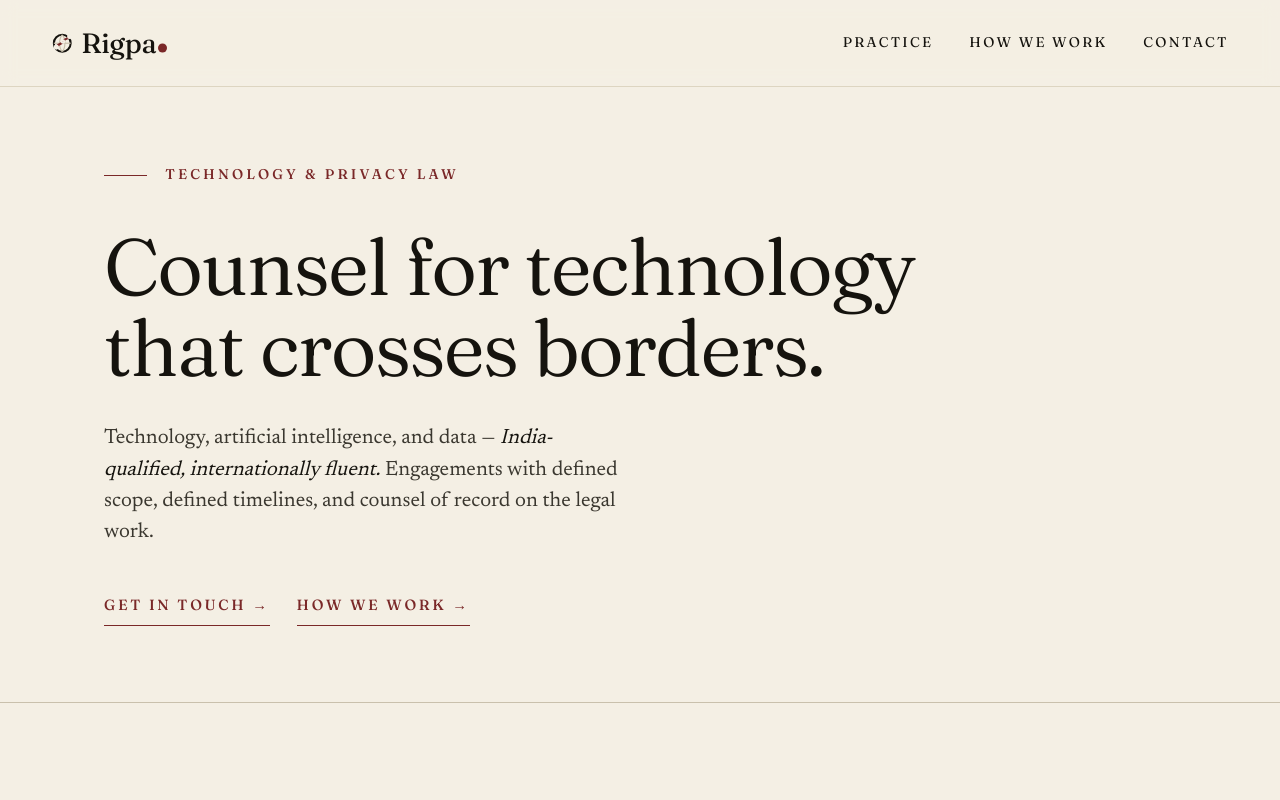
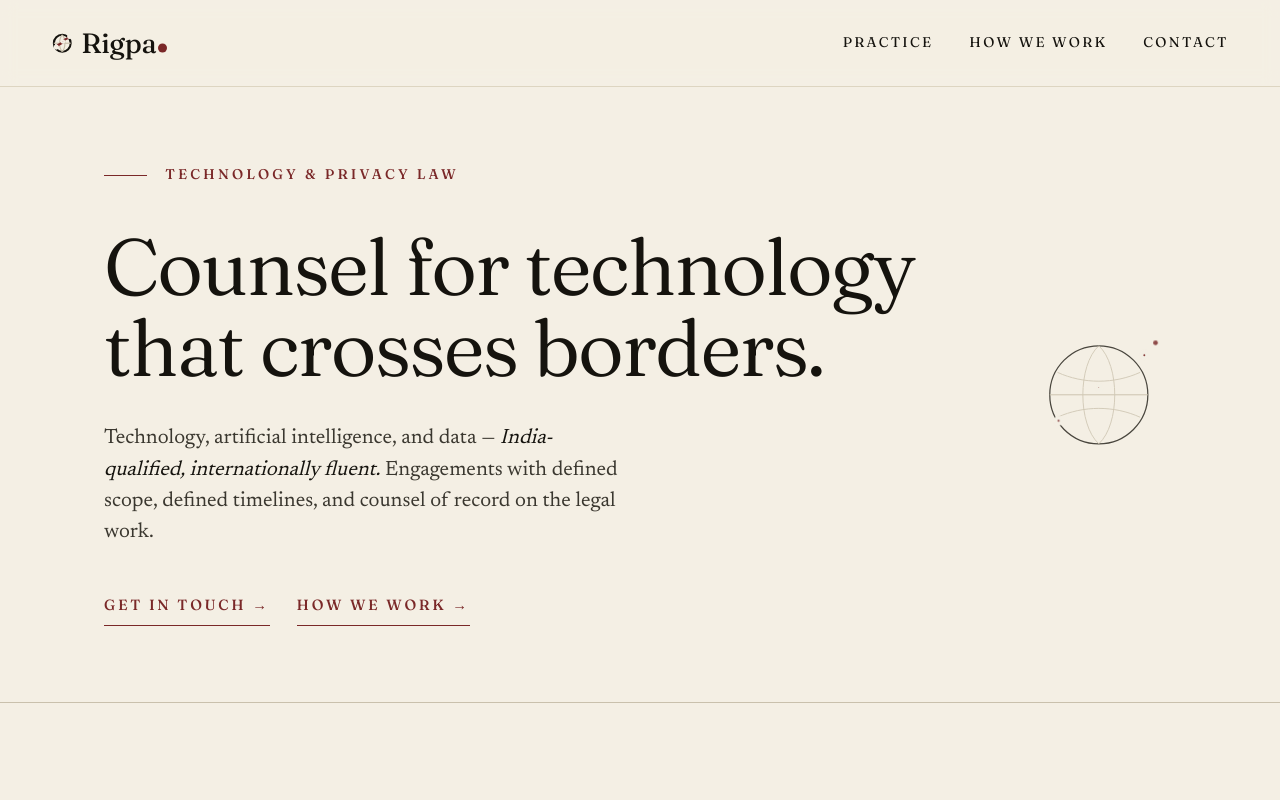
Before and after one commit to AnikaKhandekar24/rigpa-site-testing, a Next.js app: page / in a window 1280 px wide. Shown: the top 800 px of the page. Built offline with nearby package versions, Linux system fonts and the light colour scheme.

Commit message:
Add animated hero logo

```diff
--- a/app/page.tsx
+++ b/app/page.tsx
@@ -1,4 +1,5 @@
 import { FlowStep } from "@/components/FlowStep";
+import { HeroLogo } from "@/components/HeroLogo";
 import { Item } from "@/components/Item";
 import { PracticeRow } from "@/components/PracticeRow";
 import { SectionHeading } from "@/components/SectionHeading";
@@ -11,6 +12,8 @@ export default function Home() {
   return (
     <>
       <header className="hero wrap" id="top">
+        <div className="hero-inner">
+          <div className="hero-copy">
             <p className="eyebrow">{hero.eyebrow}</p>
             <h1>{hero.title}</h1>
             <p className="lede">
@@ -28,6 +31,9 @@ export default function Home() {
                   {cta.label} <span aria-hidden="true">→</span>
                 </a>
               ))}
+            </div>
+          </div>
+          <HeroLogo />
         </div>
       </header>
 
--- /dev/null
+++ b/components/HeroLogo.tsx
@@ -0,0 +1,30 @@
+export function HeroLogo() {
+  return (
+    <div className="hero-logo" aria-hidden="true">
+      <svg className="hero-logo-mark" viewBox="0 0 260 260" role="presentation">
+        <circle className="hero-logo-ring" cx="130" cy="130" r="83" />
+        <path className="hero-logo-line" d="M47 130H213" />
+        <path
+          className="hero-logo-line hero-logo-line-soft"
+          d="M130 47C94 80 94 180 130 213M130 47C166 80 166 180 130 213"
+        />
+        <path
+          className="hero-logo-line hero-logo-line-soft"
+          d="M60 92C104 112 156 112 200 92M60 168C104 148 156 148 200 168"
+        />
+        <path
+          className="hero-logo-route hero-logo-route-shadow"
+          d="M62 174C86 128 107 154 130 118C153 82 181 102 207 63"
+        />
+        <path
+          className="hero-logo-route"
+          d="M62 174C86 128 107 154 130 118C153 82 181 102 207 63"
+        />
+        <circle className="hero-logo-node" cx="62" cy="174" r="5" />
+        <circle className="hero-logo-node hero-logo-node-mid" cx="130" cy="118" r="4" />
+        <circle className="hero-logo-node" cx="207" cy="63" r="5" />
+        <circle className="hero-logo-dot-large" cx="226" cy="42" r="4" />
+      </svg>
+    </div>
+  );
+}
--- a/styles/globals.css
+++ b/styles/globals.css
@@ -51,6 +51,12 @@ body {
 @media (prefers-reduced-motion: reduce) {
   html {
     scroll-behavior: auto;
+  }
+
+  .hero-logo-route,
+  .hero-logo-node {
+    animation: none;
+    stroke-dashoffset: 0;
   }
 }
 
@@ -267,6 +273,116 @@ nav.top li {
   padding-bottom: clamp(3.5rem, 6vw, 5.75rem);
 }
 
+.hero-inner {
+  display: grid;
+  grid-template-columns: minmax(0, 1fr) clamp(8rem, 12vw, 10rem);
+  align-items: center;
+  gap: clamp(1.5rem, 3vw, 3rem);
+}
+
+.hero-copy {
+  min-width: 0;
+}
+
+.hero-logo {
+  justify-self: end;
+  width: clamp(8.5rem, 12vw, 10rem);
+  opacity: 0.92;
+}
+
+.hero-logo-mark {
+  display: block;
+  width: 100%;
+  height: auto;
+  overflow: visible;
+}
+
+.hero-logo-ring,
+.hero-logo-line,
+.hero-logo-route {
+  fill: none;
+  vector-effect: non-scaling-stroke;
+}
+
+.hero-logo-ring {
+  stroke: var(--ink-soft);
+  stroke-width: 1.25;
+}
+
+.hero-logo-line {
+  stroke: var(--rule);
+  stroke-width: 1;
+}
+
+.hero-logo-line-soft {
+  opacity: 0.82;
+}
+
+.hero-logo-route {
+  stroke: var(--oxblood);
+  stroke-linecap: round;
+  stroke-width: 2.2;
+  stroke-dasharray: 230;
+  stroke-dashoffset: 230;
+  animation: hero-route-draw 5.4s ease-in-out infinite;
+}
+
+.hero-logo-route-shadow {
+  stroke: var(--oxblood);
+  stroke-width: 6;
+  opacity: 0.08;
+}
+
+.hero-logo-node,
+.hero-logo-dot-large {
+  fill: var(--oxblood);
+  transform-box: fill-box;
+  transform-origin: center;
+}
+
+.hero-logo-node {
+  stroke: var(--paper);
+  stroke-width: 4;
+  vector-effect: non-scaling-stroke;
+  animation: hero-node-pulse 5.4s ease-in-out infinite;
+}
+
+.hero-logo-node-mid {
+  animation-delay: 0.45s;
+}
+
+.hero-logo-dot-large {
+  opacity: 0.9;
+}
+
+@keyframes hero-route-draw {
+  0%,
+  12% {
+    stroke-dashoffset: 230;
+  }
+
+  48%,
+  78% {
+    stroke-dashoffset: 0;
+  }
+
+  100% {
+    stroke-dashoffset: -230;
+  }
+}
+
+@keyframes hero-node-pulse {
+  0%,
+  28%,
+  100% {
+    transform: scale(1);
+  }
+
+  38% {
+    transform: scale(1.22);
+  }
+}
+
 .eyebrow {
   display: flex;
   align-items: center;
@@ -288,7 +404,7 @@ nav.top li {
 }
 
 .hero h1 {
-  max-width: 18ch;
+  max-width: 22ch;
   margin: 0 0 2rem;
   font-family: var(--serif-display);
   font-size: clamp(2.8rem, 6.2vw, 5.4rem);
@@ -575,6 +691,14 @@ footer .copy {
     align-items: flex-start;
   }
 
+  .hero-inner {
+    grid-template-columns: 1fr;
+  }
+
+  .hero-logo {
+    display: none;
+  }
+
   nav.top ul {
     justify-content: flex-start;
     gap: 1rem 1.25rem;
```
Lines whose indentation alone changed are shown as unchanged.
